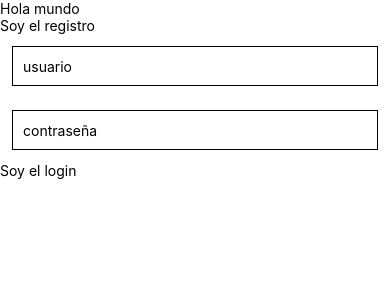
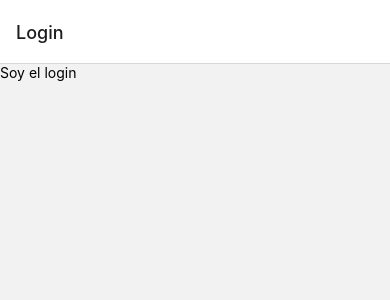
Before and after one commit to AlexKsas/Parners-bar-Solutions, a React Native app in the folder Aplicacion/Events_bar/: screen / in a window 390 px wide. Shown: the top 300 px of the page. Built offline with nearby package versions, Linux system fonts and the light colour scheme.

Commit message:
navigation

```diff
--- a/Aplicacion/Events_bar/src/App.tsx
+++ b/Aplicacion/Events_bar/src/App.tsx
@@ -3,16 +3,20 @@ import { Text, View, } from 'react-native';
 import Register from './components/Register/register';
 import Login from './components/Login/login';
 
-const App = () => {
+import { NavigationContainer } from '@react-navigation/native';
+import { createNativeStackNavigator } from '@react-navigation/native-stack';
 
+const Stack = createNativeStackNavigator();
+
+function App() {
   return (
-    <View>
-      <Text>Hola mundo</Text>
-      <Register/>
-      <Login/>
-    </View>
+    <NavigationContainer>
+      <Stack.Navigator>
+        <Stack.Screen name="Login" component={Login} />
+        <Stack.Screen name="Register" component={Register} />
+      </Stack.Navigator>
+    </NavigationContainer>
   );
-
 }
 
 export default App;
```
